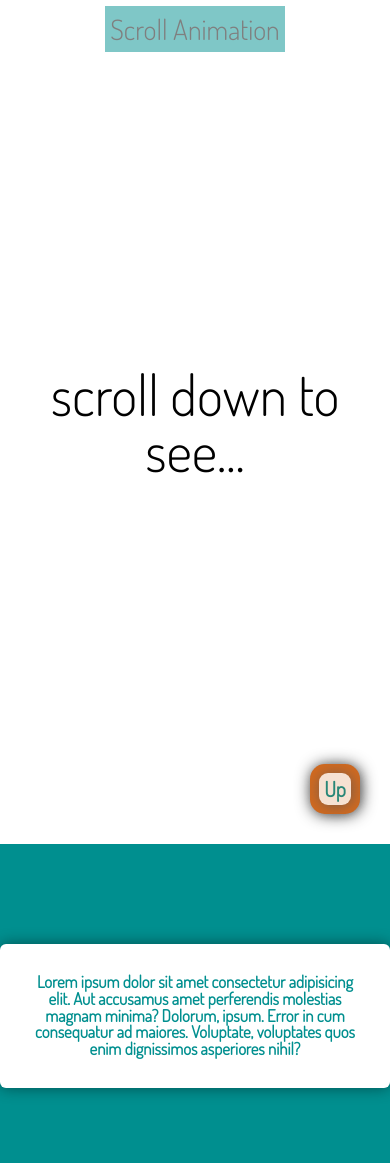
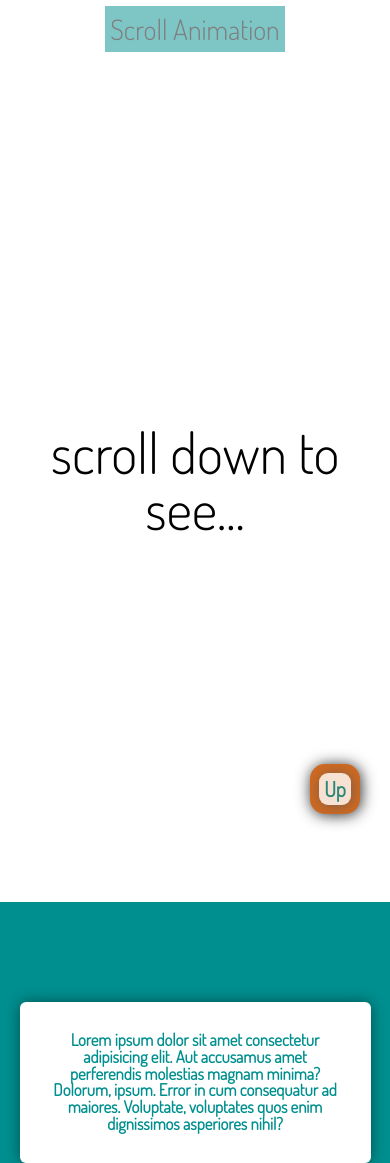
Before and after one commit to r7chardgh/scroll-animation-module, a plain HTML site: page index.html in a window 390 px wide. Shown: the top 1163 px of the page. Drawn offline with Linux system fonts and the light colour scheme.

Commit message:
adjusted banner padding, box-wrapper size

```diff
--- a/styles/style.css
+++ b/styles/style.css
@@ -16,7 +16,6 @@ header {
   position: relative;
 }
 .icon-area {
-  position: fixed;
   pointer-events: none;
   width: 100%;
   margin: 15px 0px;
@@ -31,6 +30,7 @@ header {
 
 .banner {
   height: 100vh;
+  padding: 15px;
   display: flex;
   flex-direction: column;
   flex-wrap: wrap;
@@ -131,9 +131,9 @@ header {
   text-align: left;
 }
 
-@media screen and (max-width: 480px) {
-  .box-wrapper{
-    width: 100vw;
+@media screen and (max-width: 760px) {
+  .box-wrapper {
+    width: 90vw;
   }
 }
 [data-sad^="fade"] {
```
